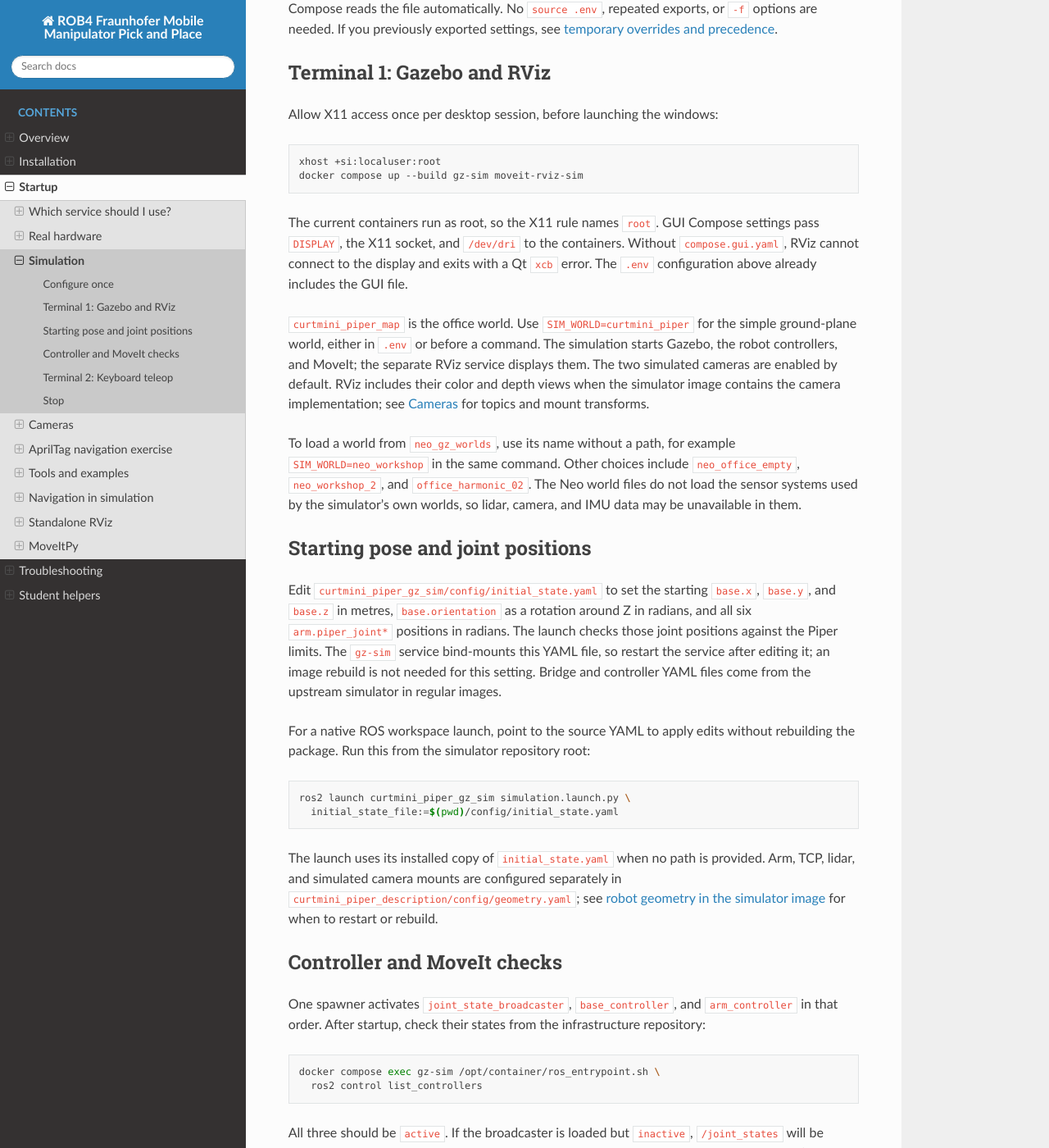
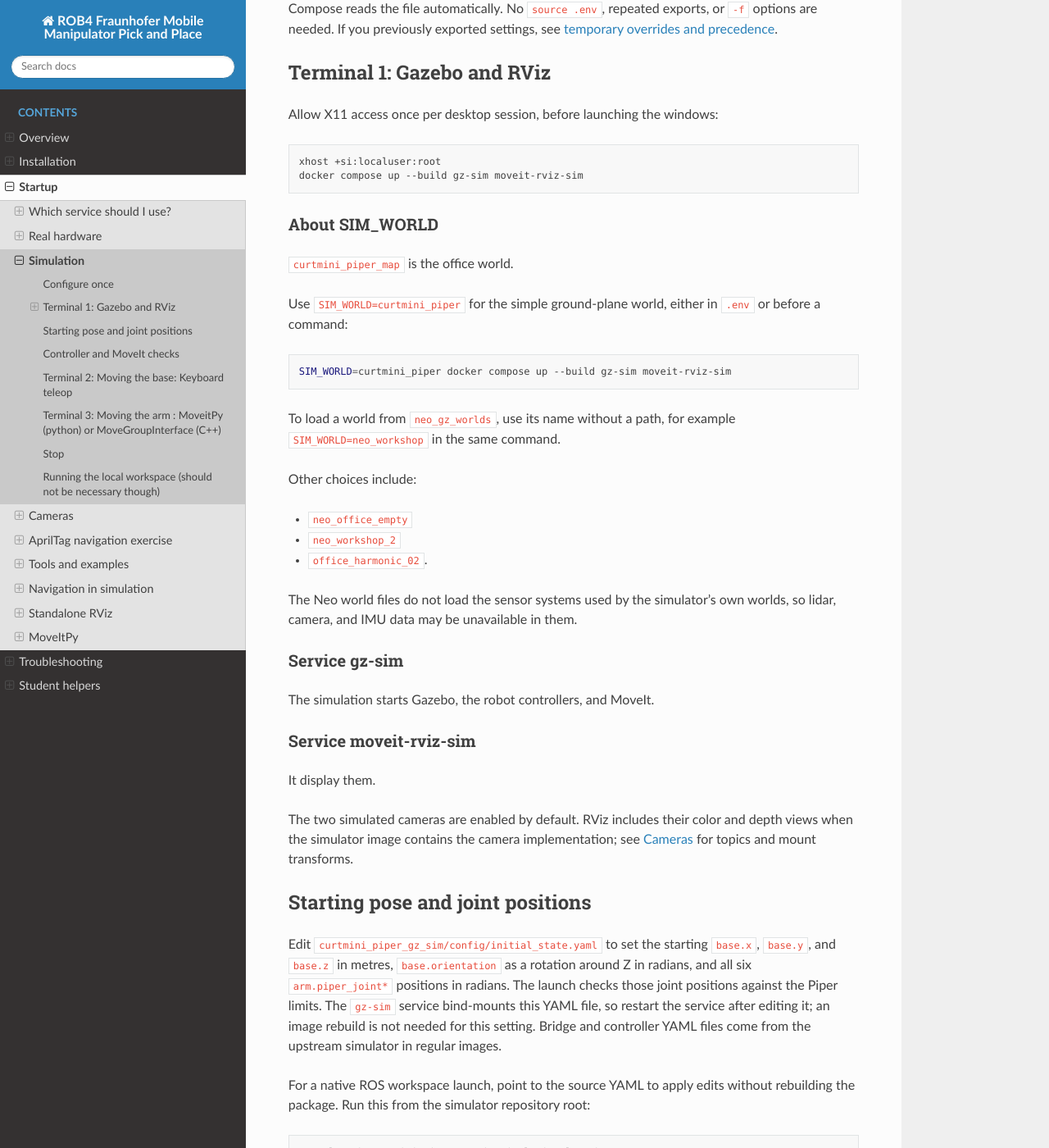
Before and after one commit to 2026-2027-ROB4-Fraunhofer/project-docs, a Sphinx documentation site: the page built from docs/startup/simulation.md, in a window 1280 px wide and 1400 px high, scrolled down 621 px. Shown: the whole window at 82% size. Built offline with Sphinx 7.4.7 and the Read the Docs theme 3.1.0, drawn with Linux system fonts in a browser that asks for light colours; some of the changed text lies outside the part shown.

Commit message:
writing simulation startup simpler

````diff
--- a/docs/startup/simulation.md
+++ b/docs/startup/simulation.md
@@ -38,23 +38,39 @@ xhost +si:localuser:root
 docker compose up --build gz-sim moveit-rviz-sim
 ```
 
-The current containers run as root, so the X11 rule names `root`. GUI Compose
-settings pass `DISPLAY`, the X11 socket, and `/dev/dri` to the containers. Without
-`compose.gui.yaml`, RViz cannot connect to the display and exits with a Qt `xcb`
-error. The `.env` configuration above already includes the GUI file.
 
-`curtmini_piper_map` is the office world. Use `SIM_WORLD=curtmini_piper` for the
-simple ground-plane world, either in `.env` or before a command. The simulation
-starts Gazebo, the robot controllers, and MoveIt; the separate RViz service displays them.
+### About SIM_WORLD
+
+`curtmini_piper_map` is the office world.
+
+Use `SIM_WORLD=curtmini_piper` for the simple ground-plane world, either in `.env` or before a command:
+```sh
+SIM_WORLD=curtmini_piper docker compose up --build gz-sim moveit-rviz-sim
+```
+
+To load a world from `neo_gz_worlds`, use its name without a path, for example
+`SIM_WORLD=neo_workshop` in the same command.
+
+Other choices include:
+- `neo_office_empty`
+- `neo_workshop_2`
+- `office_harmonic_02`.
+
+The Neo world files do not load the sensor systems used by the simulator's own worlds, so
+lidar, camera, and IMU data may be unavailable in them.
+
+### Service gz-sim
+
+The simulation starts Gazebo, the robot controllers, and MoveIt.
+
+### Service moveit-rviz-sim
+It display them.
+
 The two simulated cameras are enabled by default. RViz includes their color
 and depth views when the simulator image contains the camera implementation;
 see [Cameras](cameras.md) for topics and mount transforms.
 
-To load a world from `neo_gz_worlds`, use its name without a path, for example
-`SIM_WORLD=neo_workshop` in the same command. Other choices include
-`neo_office_empty`, `neo_workshop_2`, and `office_harmonic_02`. The Neo world
-files do not load the sensor systems used by the simulator's own worlds, so
-lidar, camera, and IMU data may be unavailable in them.
+
 
 ## Starting pose and joint positions
 
@@ -98,7 +114,7 @@ executing a motion. The simulator's `config/moveit_controllers.yaml` sets
 MoveIt's trajectory start-position check. MoveIt still needs current joint
 states from the broadcaster.
 
-## Terminal 2: Keyboard teleop
+## Terminal 2: Moving the base: Keyboard teleop
 
 After the robot has spawned, using the same terminal setup:
 
@@ -106,8 +122,15 @@ After the robot has spawned, using the same terminal setup:
 docker compose run --rm --build keyboard-teleop-sim
 ```
 
-Keep this terminal focused: `i` drives forward, `,` backward, `j`/`l` turn, and
-`k` stops. See the [MoveItPy guide](moveitpy.md) for motion examples. RViz is
+Keep this terminal focused:
+- `i` drives forward,
+- `,` backward
+-  `j`/`l` turn
+- `k` stops.
+-
+
+## Terminal 3: Moving the arm : MoveitPy (python) or MoveGroupInterface (C++)
+See the [MoveItPy guide](moveitpy.md) for motion examples. RViz is
 already running from terminal 1, so you do not need to start another instance.
 
 ## Stop
@@ -118,3 +141,24 @@ in terminal 1 to stop Gazebo and RViz. Alternatively, from a configured terminal
 ```sh
 docker compose stop gz-sim moveit-rviz-sim
 ```
+
+
+
+## Running the local workspace (should not be necessary though)
+
+```sh
+# Select the workspace overlay for this terminal.
+export COMPOSE_FILE=compose.yaml:compose.cyclonedds.yaml:compose.workspace.yaml:compose.gui.yaml
+
+docker compose stop gz-sim moveit-rviz-sim
+
+# Build the development image once; skip if already built.
+docker compose build workspace-builder
+
+# Compile and install your local sources.
+docker compose run --rm workspace-builder
+
+# Start Gazebo and MoveIt RViz using that installation.
+SIM_WORLD=curtmini_piper_map SIM_USE_APRILTAGS=true \
+  docker compose up gz-sim moveit-rviz-sim
+```
````
